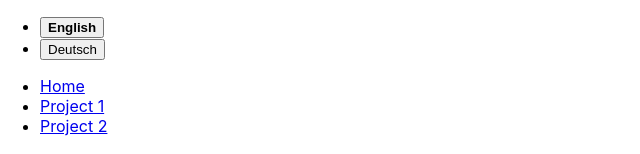
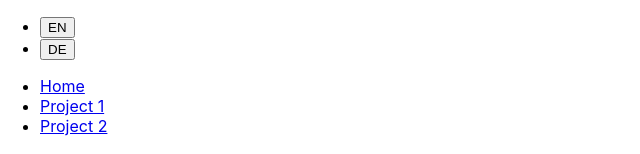
Before and after one commit to stephenjbradshaw/portfolio, a React (Create React App) app: page / in a window 1280 px wide. Shown: the top 154 px of the page, without its empty margins (0-640 px from the left). Built offline with nearby package versions, Linux system fonts and the light colour scheme.

Commit message:
Fix typing

```diff
--- a/src/routes/Root.tsx
+++ b/src/routes/Root.tsx
@@ -1,15 +1,7 @@
-// TODO
-// @ts-nocheck
-
 import {Link, Outlet} from "react-router-dom";
 import {ThemeProvider} from "styled-components";
 import {main} from "../themes/main";
 import {useTranslation} from "react-i18next";
-
-const languages = {
-  en: {nativeName: "English"},
-  de: {nativeName: "Deutsch"},
-};
 
 const Root = () => {
   const {i18n} = useTranslation();
@@ -17,18 +9,12 @@ const Root = () => {
   return (
     <ThemeProvider theme={main}>
       <ul>
-        {Object.keys(languages).map((lang) => (
-          <li key={lang}>
-            <button
-              style={{
-                fontWeight: i18n.resolvedLanguage === lang ? "bold" : "normal",
-              }}
-              onClick={() => i18n.changeLanguage(lang)}
-            >
-              {languages[lang].nativeName}
-            </button>
-          </li>
-        ))}
+        <li>
+          <button onClick={() => i18n.changeLanguage("en")}>EN</button>
+        </li>
+        <li>
+          <button onClick={() => i18n.changeLanguage("de")}>DE</button>
+        </li>
       </ul>
       <nav>
         <ul>
```
